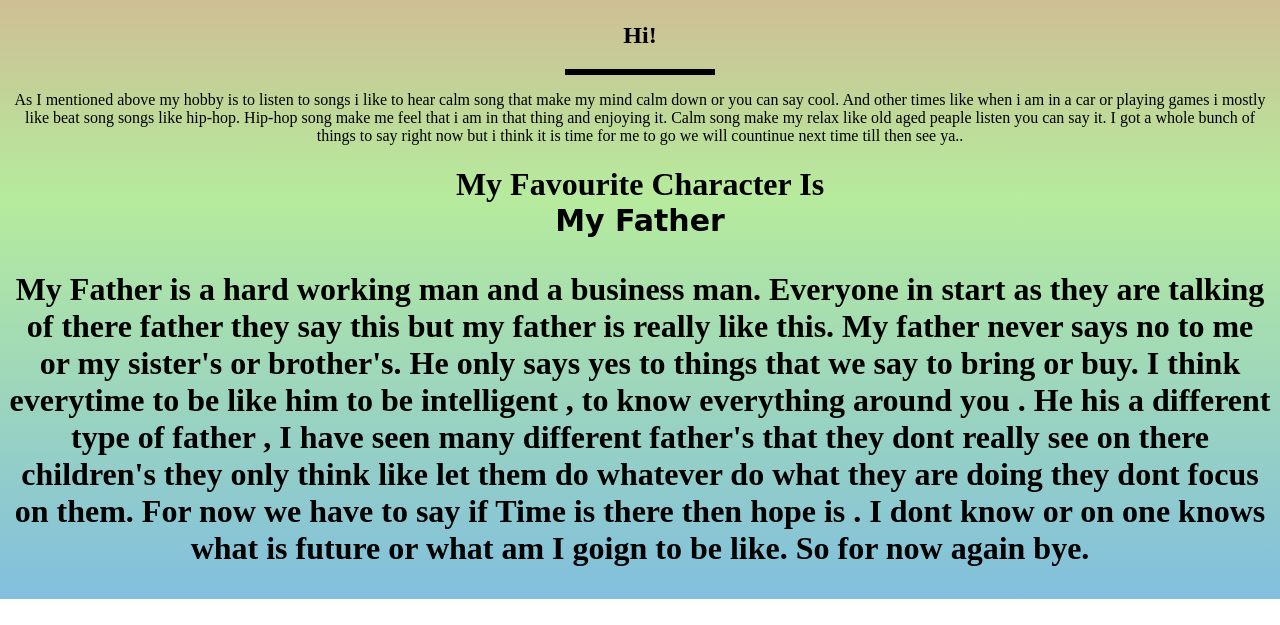
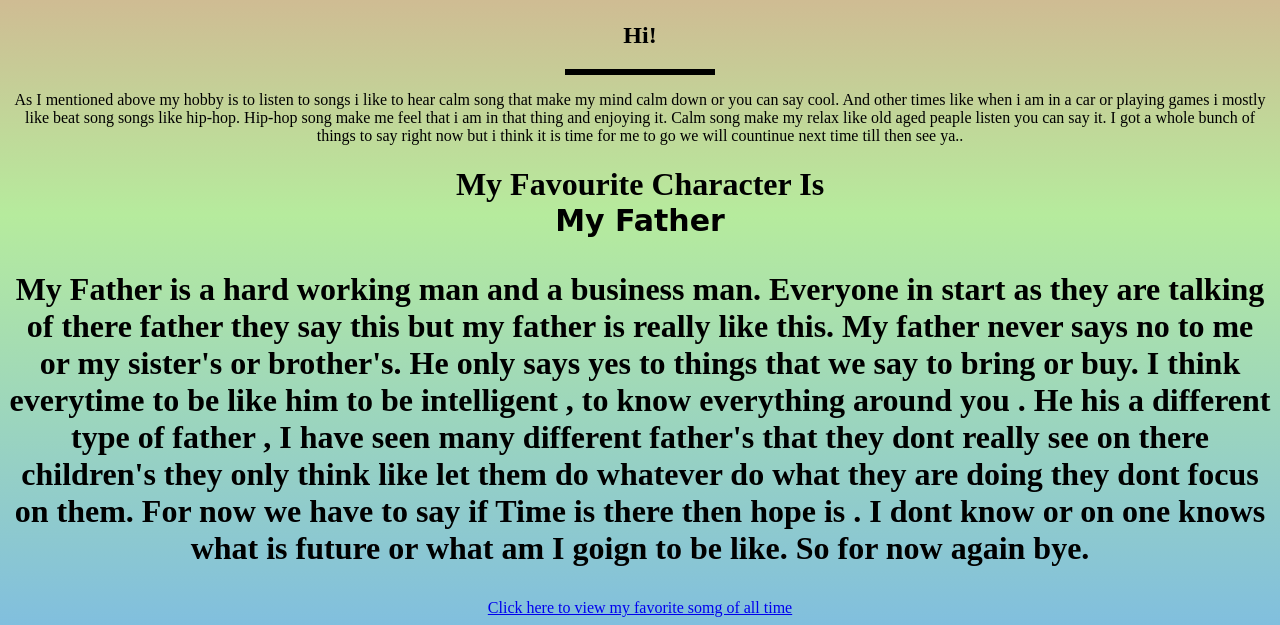
Before and after one commit to RUDRA12122009/myBlog, a plain HTML site: page index.html in a window 1280 px wide. Shown: the part 605-1230 px from the top of the page. Before the commit the page ends 1204 px from the top, so only its background shows below. Drawn offline with Linux system fonts and the light colour scheme; a web font is replaced by a local one.

Commit message:
Add files via upload

```diff
--- a/index.html
+++ b/index.html
@@ -1,12 +1,10 @@
 <html>
 
 <head>
-    <title>MY FAVOURITE</title><link rel="stylesheet" href="style.css"><link href="https://fonts.googleapis.com/css?family=Cinzel+Decorative&display=swap" >
-
+    <title>MY FAVOURITE</title><link rel="stylesheet" href="style.css"><link href="https://fonts.googleapis.com/css?family=Cinzel+Decorative&display=swap">
 <link rel="preconnect" href="https://fonts.gstatic.com" crossorigin>
-<link href="https://fonts.googleapis.com/css2?family=ZCOOL+KuaiLe&display=swap" rel="stylesheet">
-<img src="tl.jpg.jpg"/>
-
+    <link href="https://fonts.googleapis.com/css2?family=ZCOOL+KuaiLe&display=swap" rel="stylesheet">
+    <img src="tl.jpg.jpg"/>
 <body>
 
 <ul class="menu">
@@ -27,3 +25,17 @@
     <h1>My Favourite Character Is <br><span id="name">My Father</span>
 
         <p> My Father is a hard working man and a business man. Everyone in start as they are talking of there father they say this but my father is really like this. My father never says no to me or my sister's or brother's. He only says yes to things that we say to bring or buy. I think everytime to be like him to be intelligent , to know everything around you . He his a different type of father , I have seen many different father's that they dont really see on there children's they only think like let them do whatever do what they are doing they dont focus on them. For now we have to say if Time is there then hope is . I dont know or on one knows what is future or what am I goign to be like. So for now again bye.  </p>
+
+    </h1>
+    </body></head></html>
+    <section id="References">
+
+
+
+
+
+        <div class="jj">
+
+            <a href="https://www.youtube.com/watch?v=1f0T-KEGHdM&list=LL&index=20" target="_blank">Click here to view my favorite somg of all time </a>
+        </div>
+     </section>
```
Also changed, not shown: style.css (line endings or trailing spaces).
